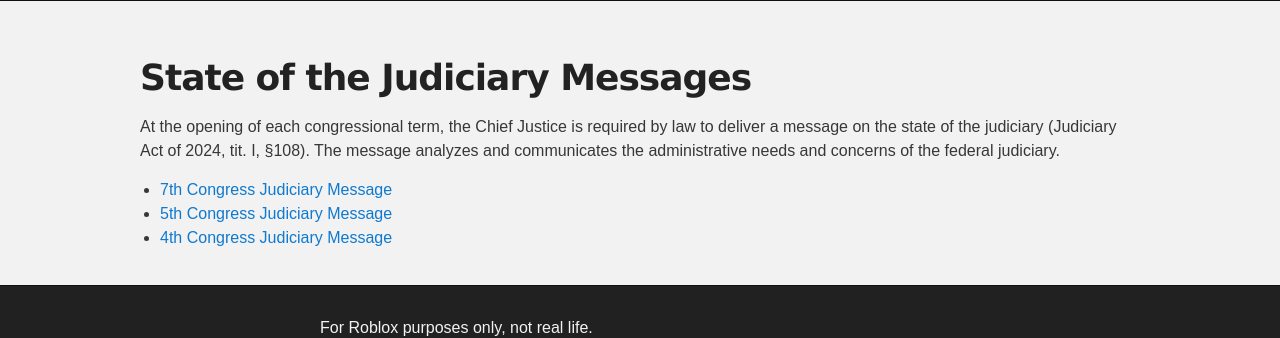
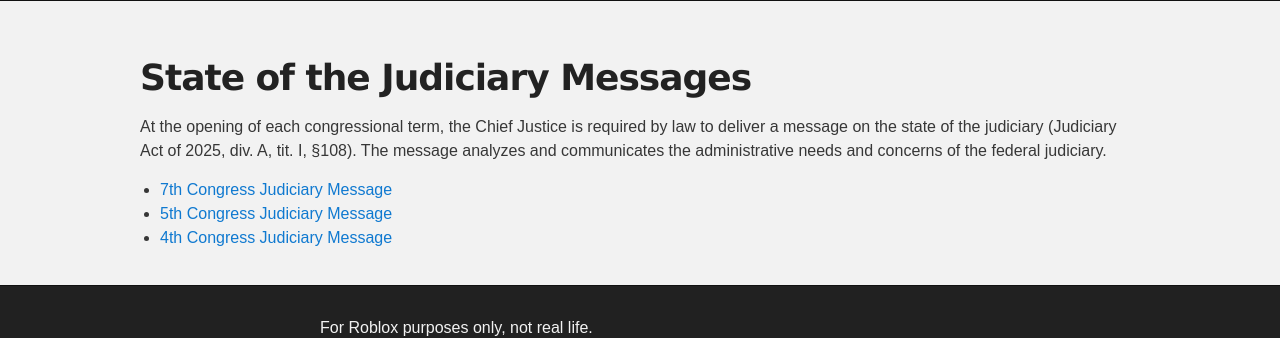
Before and after one commit to supremecourtrblx/supremecourtrblx.github.io, a Jekyll site: the page built from judiciarymessages.md, in a window 1280 px wide. Shown: the part 557-895 px from the top of the page. Built offline with Jekyll 4.4.1, drawn with Linux system fonts in a browser that asks for light colours; our own code applies the rules of GitHub Pages for plain Markdown files.

Commit message:
Update judiciarymessages.md

```diff
--- a/judiciarymessages.md
+++ b/judiciarymessages.md
@@ -4,7 +4,7 @@ layout: default
 
 # State of the Judiciary Messages
 
-At the opening of each congressional term, the Chief Justice is required by law to deliver a message on the state of the judiciary (Judiciary Act of 2024, tit. I, §108). The message analyzes and communicates the administrative needs and concerns of the federal judiciary.
+At the opening of each congressional term, the Chief Justice is required by law to deliver a message on the state of the judiciary (Judiciary Act of 2025, div. A, tit. I, §108). The message analyzes and communicates the administrative needs and concerns of the federal judiciary.
 
 - [7th Congress Judiciary Message](/publicinfo/judiciarymessages//7thcongress-judiciarymessage.pdf)
 - [5th Congress Judiciary Message](/publicinfo/judiciarymessages/5thcongress-judiciarymessage.pdf)
```
